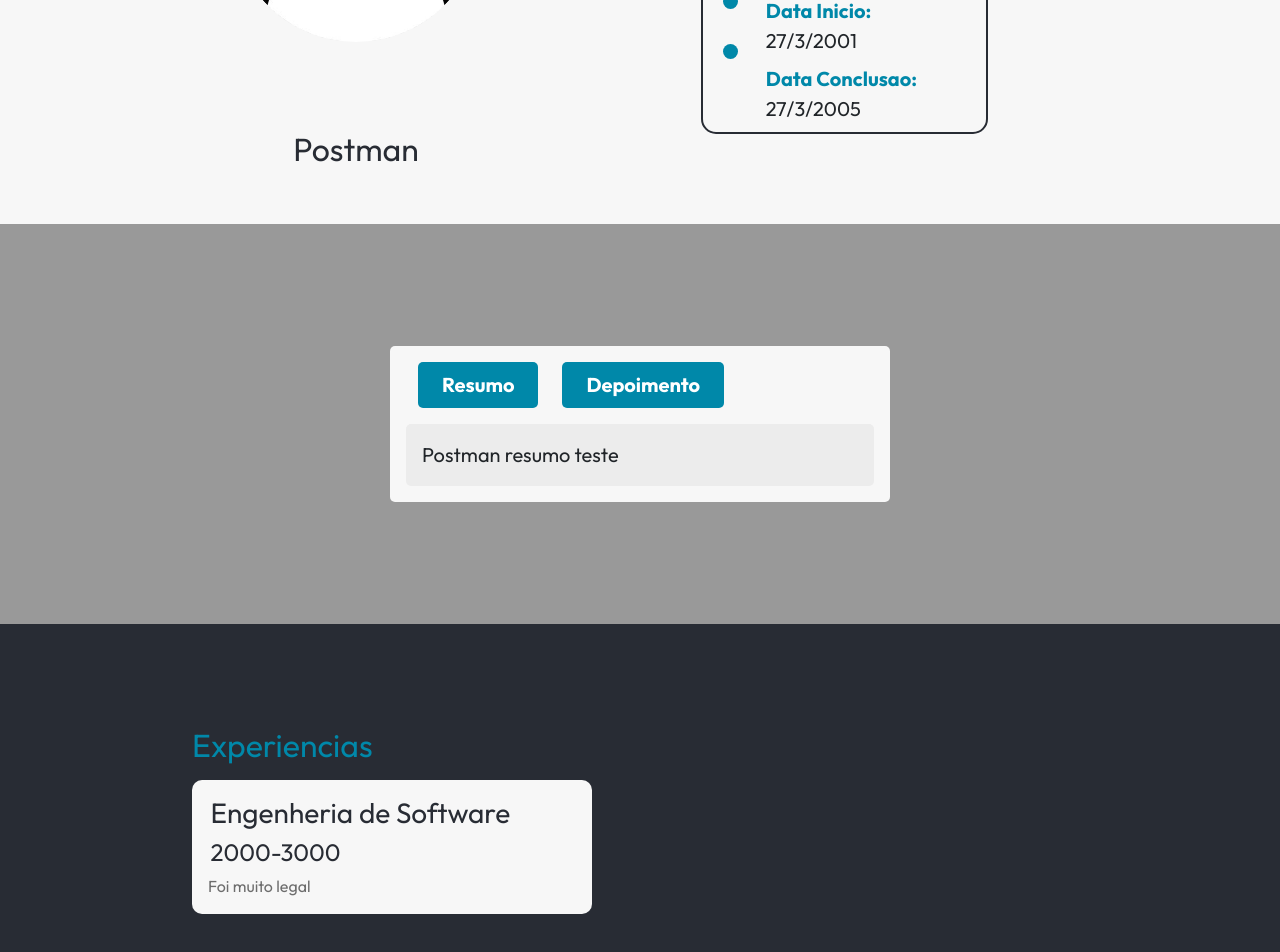
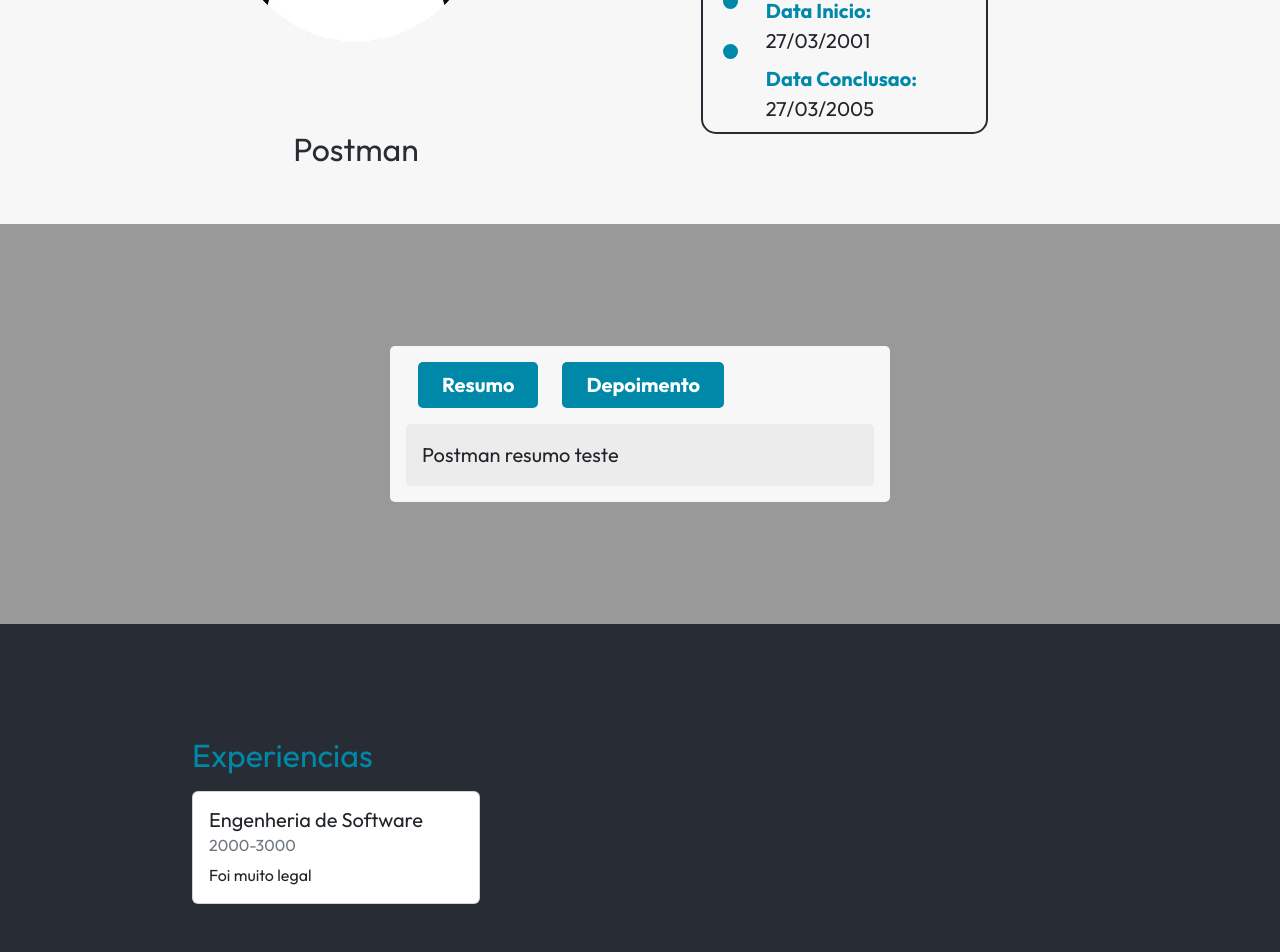
Before and after one commit to MarcosGTS/PortalEgresso-Front, a React (Create React App) app: page /perfil/1 in a window 1280 px wide. Shown: the part 336-1288 px from the top of the page. Built offline with nearby package versions, Linux system fonts and the light colour scheme; no server answers.

Commit message:
add edition iterface (cargo)

```diff
--- a/package.json
+++ b/package.json
@@ -14,6 +14,7 @@
     "react-google-charts": "^4.0.0",
     "react-router-dom": "^6.3.0",
     "react-scripts": "5.0.1",
+    "react-slick": "^0.29.0",
     "web-vitals": "^2.1.4"
   },
   "scripts": {
--- a/src/components/GenericCard.js
+++ b/src/components/GenericCard.js
@@ -4,8 +4,8 @@
 function GerenricCard(props) {
     const title = props.title || "Title";
     const subTitle = props.subTitle;
-    const descricao = props.descricao;
-    const children = props.children
+    const description = props.description;
+    const children = props.children || [];
 
     return (
     <Card style={{ width: '18rem' }}>
@@ -15,7 +15,7 @@
         {children.map(e => {
             return e
         })}
-        <Card.Text>{descricao}</Card.Text>
+        <Card.Text>{description}</Card.Text>
       </Card.Body>
     </Card>
   );
--- a/src/templates/Configuracao.js
+++ b/src/templates/Configuracao.js
@@ -3,7 +3,6 @@
 import EgressoService from "../services/EgressoService";
 import DepoimentoService from "../services/DepoimentoService";
 import AdicaoCurso from "./subTemplates/AdicaoCurso";
-import CartaExperiencia from "../components/cartaExperiencia/CartaExperiencia";
 import ModalCentralizado from "../components/ModalCentralizado";
 import Button from 'react-bootstrap/Button';
 
@@ -14,6 +13,7 @@
 import EdicaoPerfil from "./subTemplates/EdicaoPerfil";
 import AdicaoDepoimento from "./subTemplates/AdicaoDepoimento";
 import EditarCurso from "./subTemplates/EditarCurso";
+import EditarCargo from "./subTemplates/EditarCargo";
 import GerenricCard from "../components/GenericCard";
 
 class Configuracao extends React.Component {
@@ -23,6 +23,9 @@
         modalCargo: false,
         modalDepoimento: false,
         modalEditarCurso: {
+            modal: false,
+        },
+        modalEditarCargo: {
             modal: false,
         }
     }
@@ -177,14 +180,34 @@
                     this.setState({modalCargo: true})
                 }}>Adicionar Cargo</Button>
 
-                <h2>Experiencias</h2>
                 <div>
                     {this.state.egresso.profissoes.map(prof => {
-                        return <CartaExperiencia
-                        cargo={prof.cargo.nome}
-                        faixaSalario={prof.faixaSalario.descricao}
-                        descricao={prof.descricao}
-                        />
+                        const cargo = prof.cargo.nome;
+                        const faixaSalarial = prof.faixaSalario.descricao;
+                        const descricao = prof.descricao;
+                        const empresa = prof.empresa;
+
+                        return <div
+                            onClick = {() => {
+                                const {modalEditarCargo} = this.state;
+                                modalEditarCargo.prof = prof;
+                                modalEditarCargo.modal = true;
+                                this.setState({modalEditarCargo})
+                            }}
+                            style={{
+                                cursor: "pointer",
+                            }}
+                        >
+                        <GerenricCard
+                            title={cargo}
+                            subTitle={faixaSalarial}
+                            description={descricao}
+                        >
+                            <div>{empresa}</div>
+                            <div></div>
+                        </GerenricCard>
+                        </div>
+
                     })}
                 </div>
             </div>
@@ -230,6 +253,18 @@
             >
                 <EditarCurso cursoAssoc={this.state.modalEditarCurso.cursoAssoc}/>
             </ModalCentralizado>
+
+            <ModalCentralizado
+                titulo="Editar Cargo"
+                show={this.state.modalEditarCargo.modal}
+                onHide={() => {
+                    const {modalEditarCargo} = this.state;
+                    modalEditarCargo.modal = false
+                    this.setState({modalEditarCargo})
+                }}
+            >
+                <EditarCargo prof={this.state.modalEditarCargo.prof}/>
+            </ModalCentralizado>
         </div>
     }
 
--- a/src/templates/Egressos.js
+++ b/src/templates/Egressos.js
@@ -102,12 +102,13 @@
                     {
                         egressos.map(egresso => {
 
+                            const data = egresso.cursoEgressoAssoc[0].data_conclusao;
                             return <Linha
                                 id = {egresso.id}
                                 nome = {egresso.nome}
                                 curso = {egresso.cursoEgressoAssoc[0].curso.nome}
                                 nivel = {egresso.cursoEgressoAssoc[0].curso.nivel}
-                                data = {egresso.cursoEgressoAssoc[0].data_conclusao}
+                                data = {formatDate(data)}
                             />
 
                         })
@@ -118,4 +119,11 @@
     }
 }
 
+function formatDate(datas) {
+    const ano = `${datas[0]}`;
+    const mes = `${datas[1]}`.padStart(2, "0");
+    const dia = `${datas[2]}`.padStart(2, "0");
+    return `${dia}/${mes}/${ano}`;
+}
+
 export default Egressos;
--- a/src/templates/Perfil.js
+++ b/src/templates/Perfil.js
@@ -9,6 +9,7 @@
 import defaultImg from "../imgs/perfil_default.png";
 import { useParams } from "react-router-dom";
 import CartaExperiencia from "../components/cartaExperiencia/CartaExperiencia";
+import GerenricCard from "../components/GenericCard";
 
 export function withRoute(Children) {
     return (props) => {
@@ -159,11 +160,19 @@
                 <h2>Experiencias</h2>
                 <div>
                     {this.state.egresso.profissoes.map(prof => {
-                        return <CartaExperiencia
-                        cargo={prof.cargo.nome}
-                        faixaSalario={prof.faixaSalario.descricao}
-                        descricao={prof.descricao}
-                        />
+                        const cargo = prof.cargo.nome;
+                        const faixaSalarial = prof.faixaSalario.descricao;
+                        const descricao = prof.descricao;
+                        const empresa = prof.empresa;
+
+                        return <GerenricCard
+                            title={cargo}
+                            subTitle={faixaSalarial}
+                            description={descricao}
+                        >
+                            <div>{empresa}</div>
+                            <div></div>
+                        </GerenricCard>
                     })}
                 </div>
             </div>
@@ -192,7 +201,10 @@
 }
 
 function formatDate(datas) {
-    return `${datas[2]}/${datas[1]}/${datas[0]}`;
+    const ano = `${datas[0]}`;
+    const mes = `${datas[1]}`.padStart(2, "0");
+    const dia = `${datas[2]}`.padStart(2, "0");
+    return `${dia}/${mes}/${ano}`;
 }
 
 export default withRoute(Perfil);
--- /dev/null
+++ b/src/templates/subTemplates/EditarCargo.js
@@ -0,0 +1,115 @@
+import React from "react";
+import CargoService from "../../services/CargoService";
+import FaixaSalarioService from "../../services/FaixaSalarioService";
+
+class EditarCargo extends React.Component {
+
+    state = {
+        cargos:[],
+        faixas:[],
+    }
+
+    componentDidMount() {
+        const prof = this.props.prof;
+        const cargoId = prof.cargo.id;
+        const faixaId = prof.faixaSalario.id;
+        const prevCargoId = prof.cargo.id;
+        const descricao = prof.descricao
+        const empresa = prof.empresa;
+        const dataRegistro = prof.data_registro;
+
+        this.setState({prevCargoId});
+        this.setState({cargoId});
+        this.setState({faixaId});
+        this.setState({dataRegistro: formatDate(dataRegistro)});
+        this.setState({empresa});
+        this.setState({descricao})
+
+        const cargoService = new CargoService()
+
+        cargoService.obterTodosCargos()
+            .then(response => {
+                const cargos = response.data;
+                this.setState({cargos})
+            })
+            .catch(erro => {
+                alert(`${erro}`)
+            })
+
+        const faixaService = new FaixaSalarioService();
+
+        faixaService.obterTodasFaixas()
+            .then(response => {
+                const faixas = response.data;
+                this.setState({faixas});
+            })
+            .catch(erro => {
+                alert(`${erro}`);
+            })
+    }
+
+    render() {
+        const {cargos} = this.state;
+        const {faixas} = this.state;
+
+        const {empresa} = this.state;
+        const {cargoId} = this.state;
+        const {faixaId} = this.state;
+        const {descricao} = this.state;
+        const {dataRegistro} = this.state;
+
+        return <form>
+            <input placeholder="Empresa"
+                value={empresa}
+            />
+
+            <select
+                onChange={(e) => {
+                    this.setState({cargoId: e.target.value})
+                }}
+                value={cargoId}
+            >
+                {cargos.map(cargo => {
+                    return <option value={cargo.id}>{cargo.nome}</option>
+                })}
+            </select>
+
+            <select
+                onChange={(e) => {
+                    this.setState({faixaId: e.target.value})
+                }}
+                value={faixaId}
+            >
+                {faixas.map(faixa => {
+                    return <option value={faixa.id}>{faixa.descricao}</option>
+                })}
+            </select>
+
+            <input
+                type="date"
+                value={dataRegistro}
+                onChange={(e) => {
+                    this.setState({dataRegistro: e.target.value})
+                }}
+            />
+
+            <textarea
+                placeholder="Descricao"
+                value={descricao}
+                onChange={(e) => {
+                    this.setState({descricao: e.target.value})
+                }}
+            />
+        </form>
+    }
+
+}
+
+function formatDate(datas) {
+    const ano = `${datas[0]}`;
+    const mes = `${datas[1]}`.padStart(2, "0");
+    const dia = `${datas[2]}`.padStart(2, "0");
+    return `${ano}-${mes}-${dia}`;
+}
+
+export default EditarCargo;
```
Also changed, not shown: 1 other file (tests, documents, lock files or other folders).
